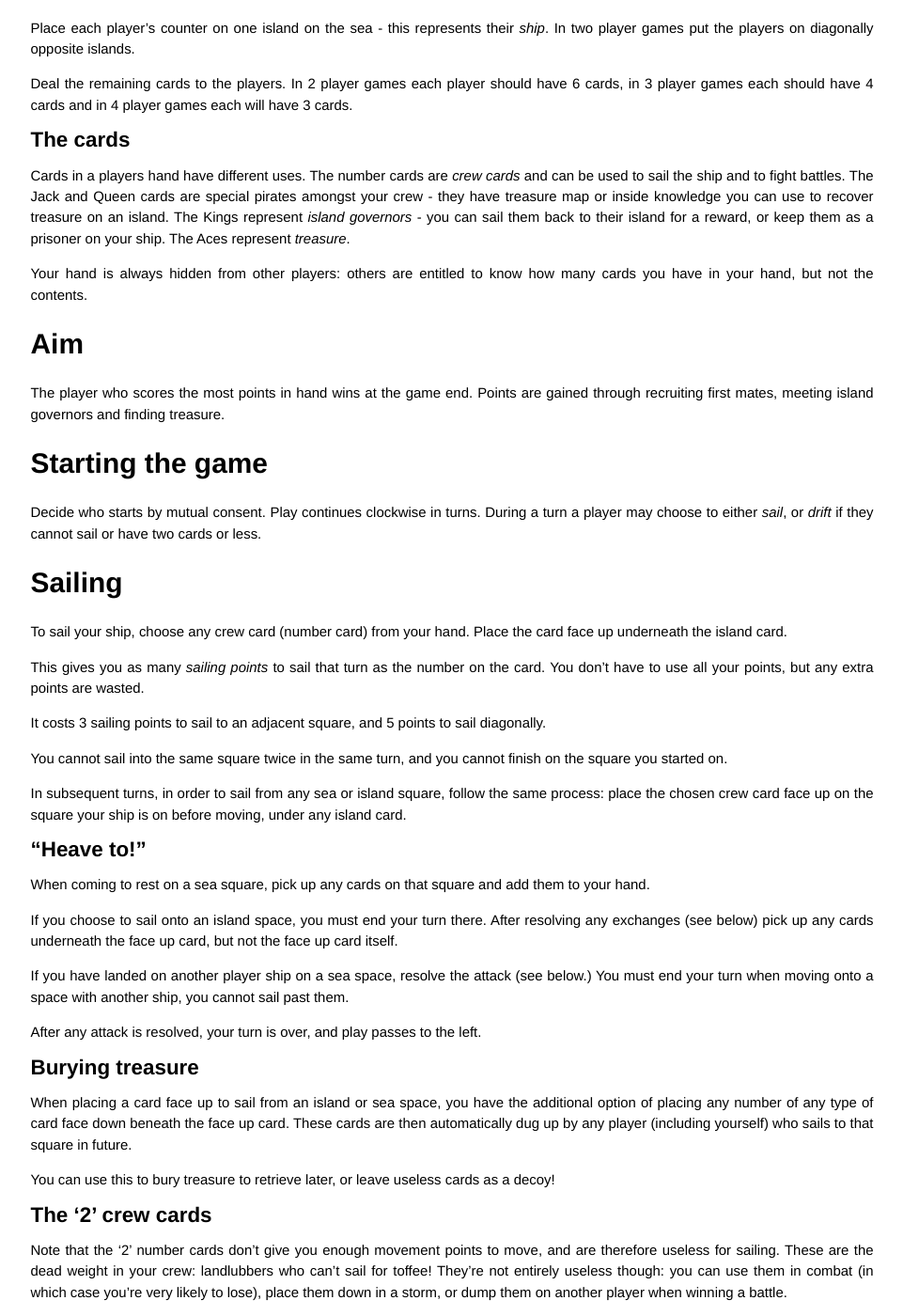
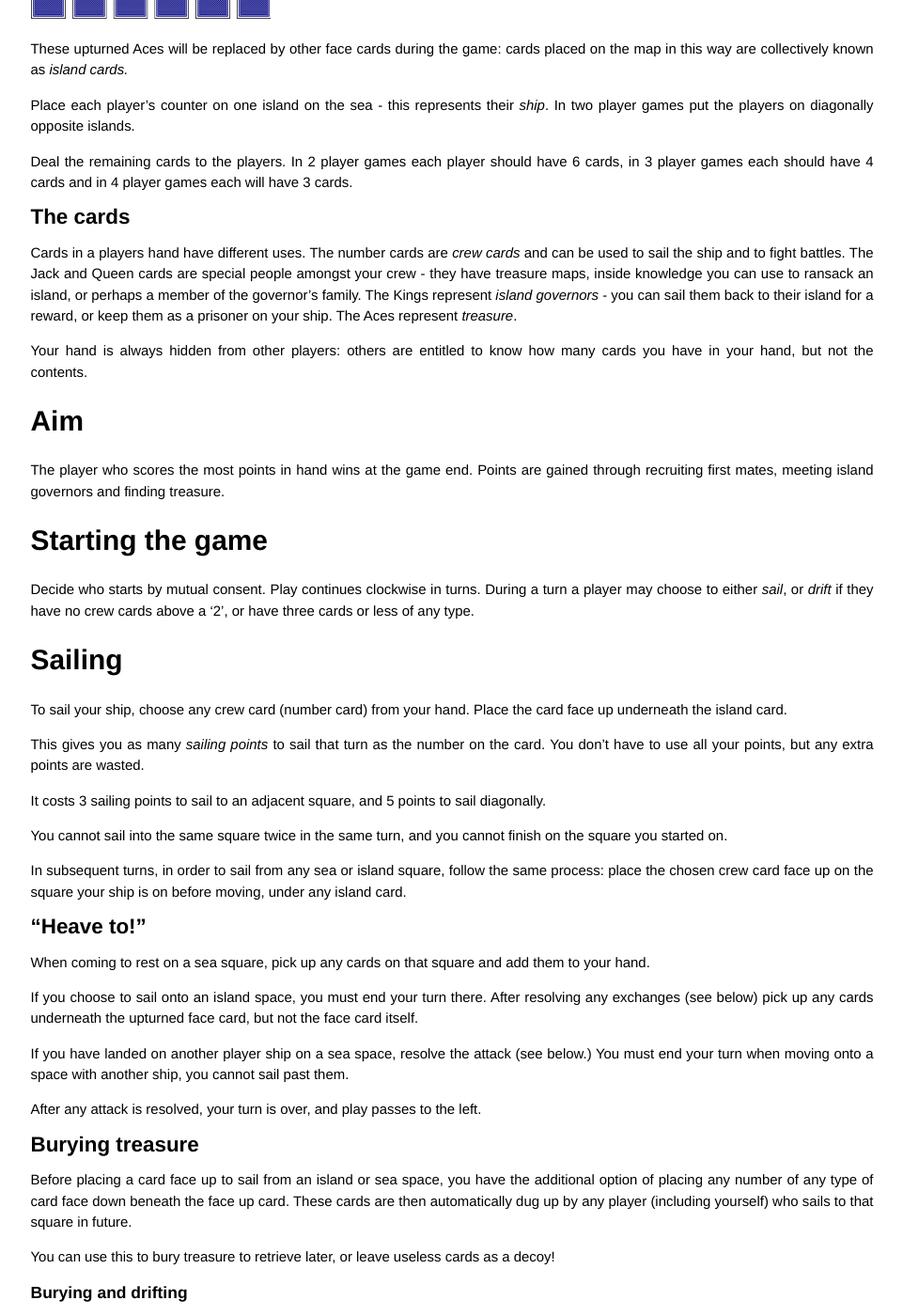
Before and after one commit to chrismdp/cardpirates, a Jekyll site: the page built from rules/index.md, in a window 1280 px wide and 1400 px high, scrolled down 1238 px. Shown: the whole window at 94% size, without its empty margins (159-1120 px from the left). Built offline with Jekyll 4.4.1, drawn with Linux system fonts in a browser that asks for light colours; some of the changed text lies outside the part shown.

```diff
--- a/rules/index.md
+++ b/rules/index.md
@@ -5,7 +5,7 @@ title: "Rules"
 
 <h2>{{ page.title }}</h2>
 
-*version 1.1.0*
+*version 1.2.0*
 
 {% include ad-skyscraper.html %}
 
@@ -22,13 +22,15 @@ Lay out 36 cards face down in a 6 x 6 rectangle. This rectangle represents *the
 
 ![setup](../assets/setup.png)
 
+These upturned Aces will be replaced by other face cards during the game: cards placed on the map in this way are collectively known as *island cards.*
+
 Place each player's counter on one island on the sea - this represents their *ship*. In two player games put the players on diagonally opposite islands.
 
 Deal the remaining cards to the players. In 2 player games each player should have 6 cards, in 3 player games each should have 4 cards and in 4 player games each will have 3 cards.
 
 ## The cards
 
-Cards in a players hand have different uses. The number cards are *crew cards* and can be used to sail the ship and to fight battles. The Jack and Queen cards are special pirates amongst your crew - they have treasure map or inside knowledge you can use to recover treasure on an island. The Kings represent *island governors* - you can sail them back to their island for a reward, or keep them as a prisoner on your ship. The Aces represent *treasure*.
+Cards in a players hand have different uses. The number cards are *crew cards* and can be used to sail the ship and to fight battles. The Jack and Queen cards are special people amongst your crew - they have treasure maps, inside knowledge you can use to ransack an island, or perhaps a member of the governor's family. The Kings represent *island governors* - you can sail them back to their island for a reward, or keep them as a prisoner on your ship. The Aces represent *treasure*.
 
 Your hand is always hidden from other players: others are entitled to know how many cards you have in your hand, but not the contents.
 
@@ -38,7 +40,7 @@ The player who scores the most points in hand wins at the game end. Points are g
 
 # Starting the game
 
-Decide who starts by mutual consent. Play continues clockwise in turns. During a turn a player may choose to either *sail*, or *drift* if they cannot sail or have two cards or less.
+Decide who starts by mutual consent. Play continues clockwise in turns. During a turn a player may choose to either *sail*, or *drift* if they have no crew cards above a '2', or have three cards or less of any type.
 
 # Sailing
 
@@ -56,7 +58,7 @@ In subsequent turns, in order to sail from any sea or island square, follow the
 
 When coming to rest on a sea square, pick up any cards on that square and add them to your hand.
 
-If you choose to sail onto an island space, you must end your turn there. After resolving any exchanges (see below) pick up any cards underneath the face up card, but not the face up card itself.
+If you choose to sail onto an island space, you must end your turn there. After resolving any exchanges (see below) pick up any cards underneath the upturned face card, but not the face card itself.
 
 If you have landed on another player ship on a sea space, resolve the attack (see below.) You must end your turn when moving onto a space with another ship, you cannot sail past them.
 
@@ -64,9 +66,13 @@ After any attack is resolved, your turn is over, and play passes to the left.
 
 ## Burying treasure
 
-When placing a card face up to sail from an island or sea space, you have the additional option of placing any number of any type of card face down beneath the face up card. These cards are then automatically dug up by any player (including yourself) who sails to that square in future.
+Before placing a card face up to sail from an island or sea space, you have the additional option of placing any number of any type of card face down beneath the face up card. These cards are then automatically dug up by any player (including yourself) who sails to that square in future.
 
 You can use this to bury treasure to retrieve later, or leave useless cards as a decoy!
+
+### Burying and drifting
+
+If burying cards reduces your hand to three cards or less, you are able to drift from that square without placing further cards.
 
 ## The '2' crew cards
 
@@ -86,7 +92,7 @@ Note that the '2' number cards don't give you enough movement points to move, an
 
 ## Drifting
 
-If you have two cards or less, or you have no crew cards which allow sailing normally, you have the option of drifting one square without having to place a card. Resolve the rest of your turn in the same way as for *sailing* above.
+If you have three cards or less, or you have no crew cards which allow sailing normally, you have the option of drifting one square without having to place a card. Resolve the rest of your turn in the same way as for *sailing* above.
 
 You are allowed to drift into a storm space if you choose. You cannot drift to a square with another player ship, and you cannot drift diagonally. If you cannot sail or drift for whatever reason, you forfeit your turn.
 
```
Also changed, not shown: _posts/2013-08-11-thoughts-on-drifting.md (+7 -3 lines).
